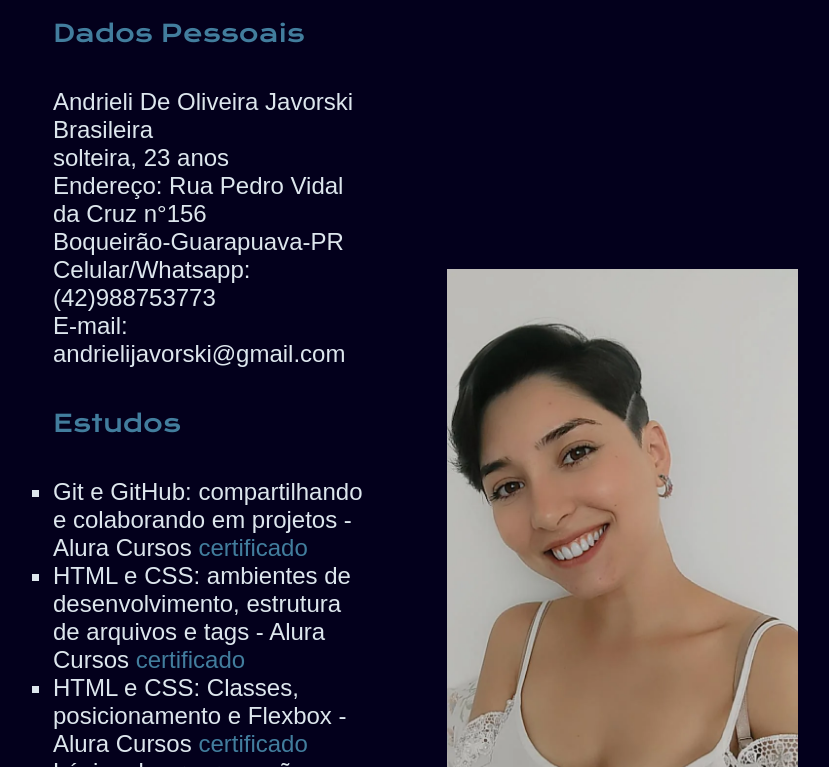
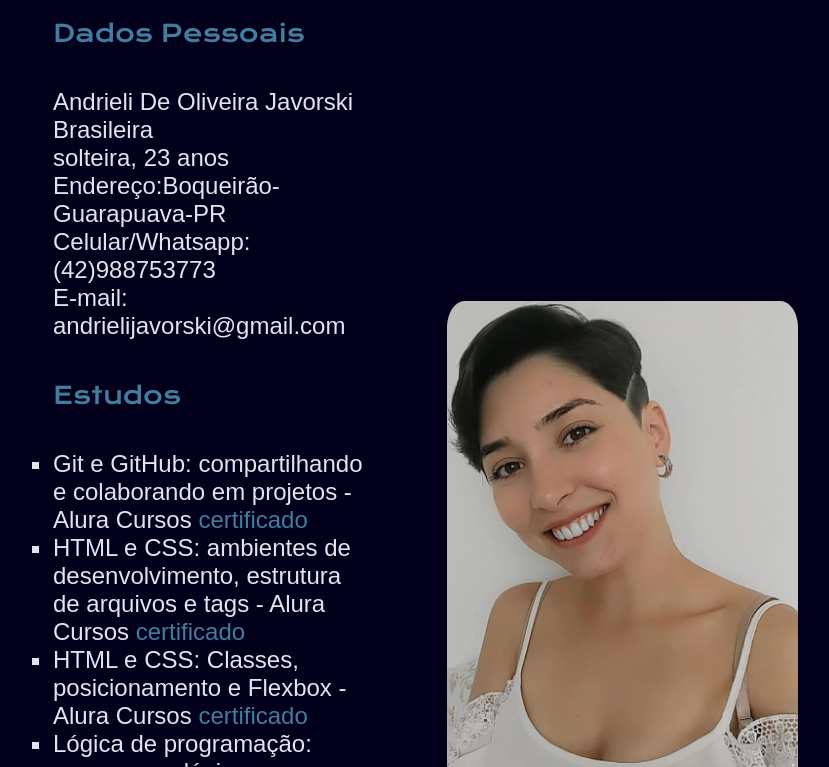
Before and after one commit to javorskinha/PORTIFOLIO, a plain HTML site: page curriculum.html in a window 1280 px wide. Shown: the part 185-952 px from the top of the page, without its empty margins (139-968 px from the left). Drawn offline with nearby package versions, Linux system fonts and the light colour scheme.

Commit message:
meu primeiro portifolio

```diff
--- a/curriculum.html
+++ b/curriculum.html
@@ -21,8 +21,7 @@
             <p class="apresentacao__conteudo__paragrafo">Andrieli De Oliveira Javorski<br>
                Brasileira<br>
                solteira, 23 anos<br>
-               Endereço: Rua Pedro Vidal da Cruz n°156<br>
-               Boqueirão-Guarapuava-PR<br>
+               Endereço:Boqueirão-Guarapuava-PR<br>
                Celular/Whatsapp:(42)988753773<br>
                E-mail: andrielijavorski@gmail.com </p>
             <h3 class="links__subtitulo">Estudos</h3>
@@ -40,7 +39,7 @@
                 </div>
         </section>
         <section>
-            <img class="foto" src="imgs/fotoandri.webp" alt="foto andrieli sorrindo">
+            <img class="foto" src="imgs/fotoandri2.jpg" alt="foto andrieli sorrindo">
         </section>
     </main>
     <footer class="rodape">
--- a/styles/style.css
+++ b/styles/style.css
@@ -72,6 +72,7 @@ strong {
 
 .foto {
     width: 70%;
+    border-radius: 5%;
 }
 
 .links {
```
Also changed, not shown: about.html (+1 -1 lines), index.html (+1 -1 lines), imgs/fotoandri2.jpg (added), imgs/instagram.png (deleted), imgs/twitch.png (deleted), imgs/twitter.png (deleted).
